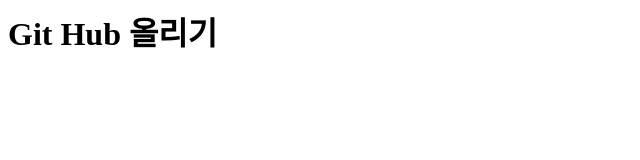
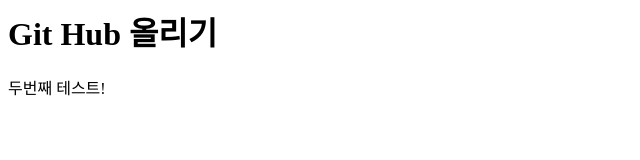
Before and after one commit to arisnin/sist, a plain HTML site: page index.html in a window 1280 px wide. Shown: the whole page, without its empty margins (0-640 px from the left). Drawn offline with Linux system fonts and the light colour scheme.

Commit message:
ver02 / index.html / 두번째업로드!

```diff
--- a/index.html
+++ b/index.html
@@ -4,5 +4,6 @@
 </head>
 <body>
 	<h1>Git Hub 올리기</h1>
+	<div>두번째 테스트!</div>
 </body>
 </html>
```
